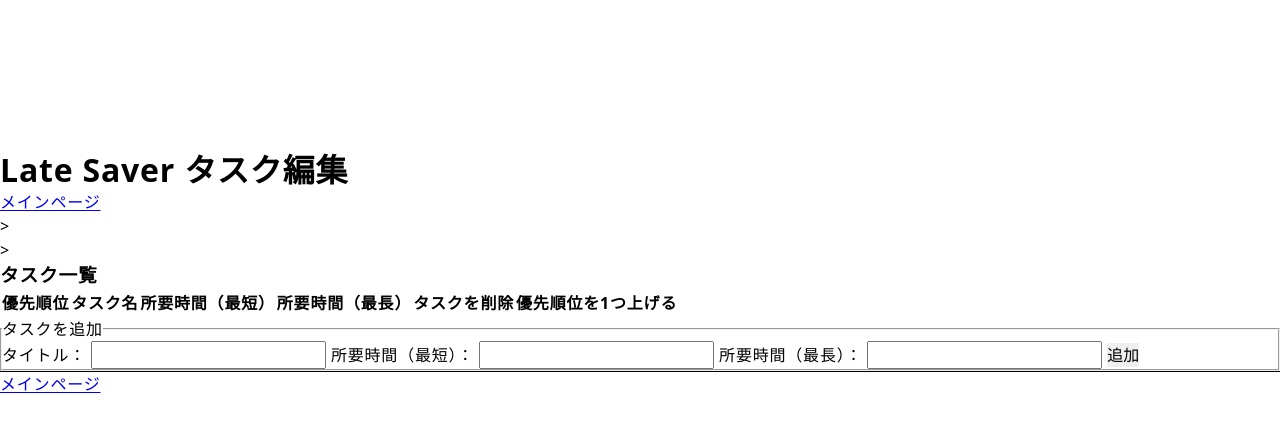
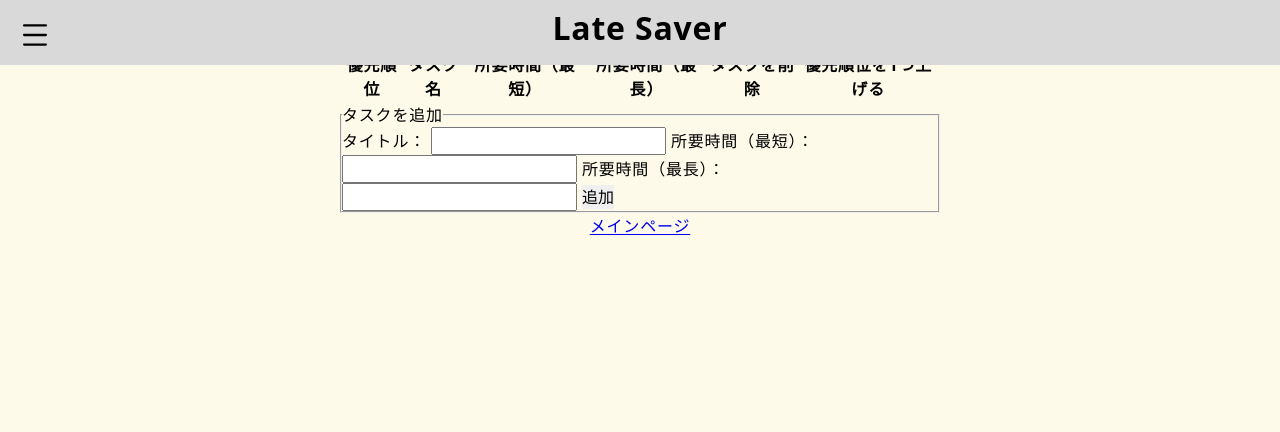
Before and after one commit to nonadayo/LateSaver, a plain HTML site: page src/pages/edit_tasks.html in a window 1280 px wide. Drawn offline with Linux system fonts and the light colour scheme.

Commit message:
ちょっと修正

```diff
--- a/src/pages/edit_tasks.html
+++ b/src/pages/edit_tasks.html
@@ -10,23 +10,40 @@
     <script type="module" src="../js/editTasks.js"></script>
     <!-- cssファイルの読み込み -->
     <link rel="stylesheet" href="../style/reset.css">
+    <link rel="stylesheet" href="../style/index.css">
     <title>タスク編集 | LateSaver</title>
 </head>
 
 <body>
-    <header>
-        <div id="container">
-            <div id="left-header">
-                <svg>
-                    <a>
+    <!-- ヘッダー -->
+    <header id="header">
+        <div id="header-left">
 
-                    </a>>
-                </svg>
+            <input type="checkbox" id="menu-btn-check">
+            <label for="menu-btn-check" class="menu-btn">
+                <img id="logo" src="..\img\Icons\hamburger-svgrepo-com.svg">
+            </label>
+
+            <div class="menu-content">
+                <ul>
+                    <li>
+                        <a href="./index.html">LateSaver</a>
+                    </li>
+                    <li>
+                        <a href="#">メニューリンク2</a>
+                    </li>
+                    <li>
+                        <a href="#">メニューリンク3</a>
+                    </li>
+                </ul>
             </div>
-            <div id="mid-header"></div>
-            <h1>Late Saver タスク編集</h1>
-            <a href="./index.html">メインページ</a>
-        </div>>
+
+        </div>
+        <div id="header-mid">
+            <h1>Late Saver</h1>
+        </div>
+
+
     </header>>
 
 
```
